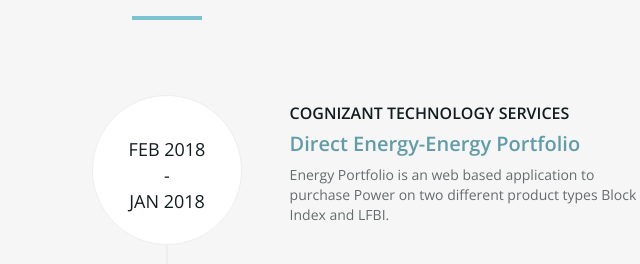
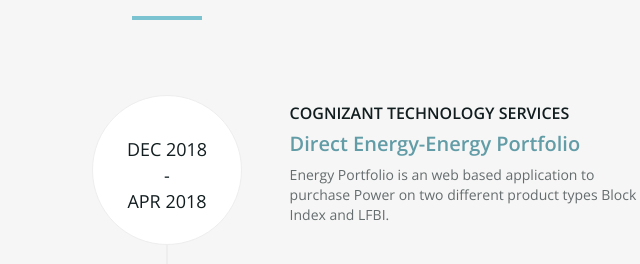
Before and after one commit to nemishnk/myprofile.github.io, a plain HTML site: page index.html in a window 1280 px wide. Shown: the part 4043-4307 px from the top of the page, 473-1113 px from the left. Drawn offline with nearby package versions, Linux system fonts and the light colour scheme.

Commit message:
Update index.html

```diff
--- a/index.html
+++ b/index.html
@@ -225,9 +225,9 @@
         <ul class="timeline">
 		<li class="timeline-inverted">
             <div class="timeline-image">
-              <h4>Feb 2018<br>
+              <h4>DEC 2018<br>
                 - <br>
-                Jan 2018 </h4>
+                APR 2018 </h4>
             </div>
             <div class="timeline-panel">
               <div class="timeline-heading">
```
